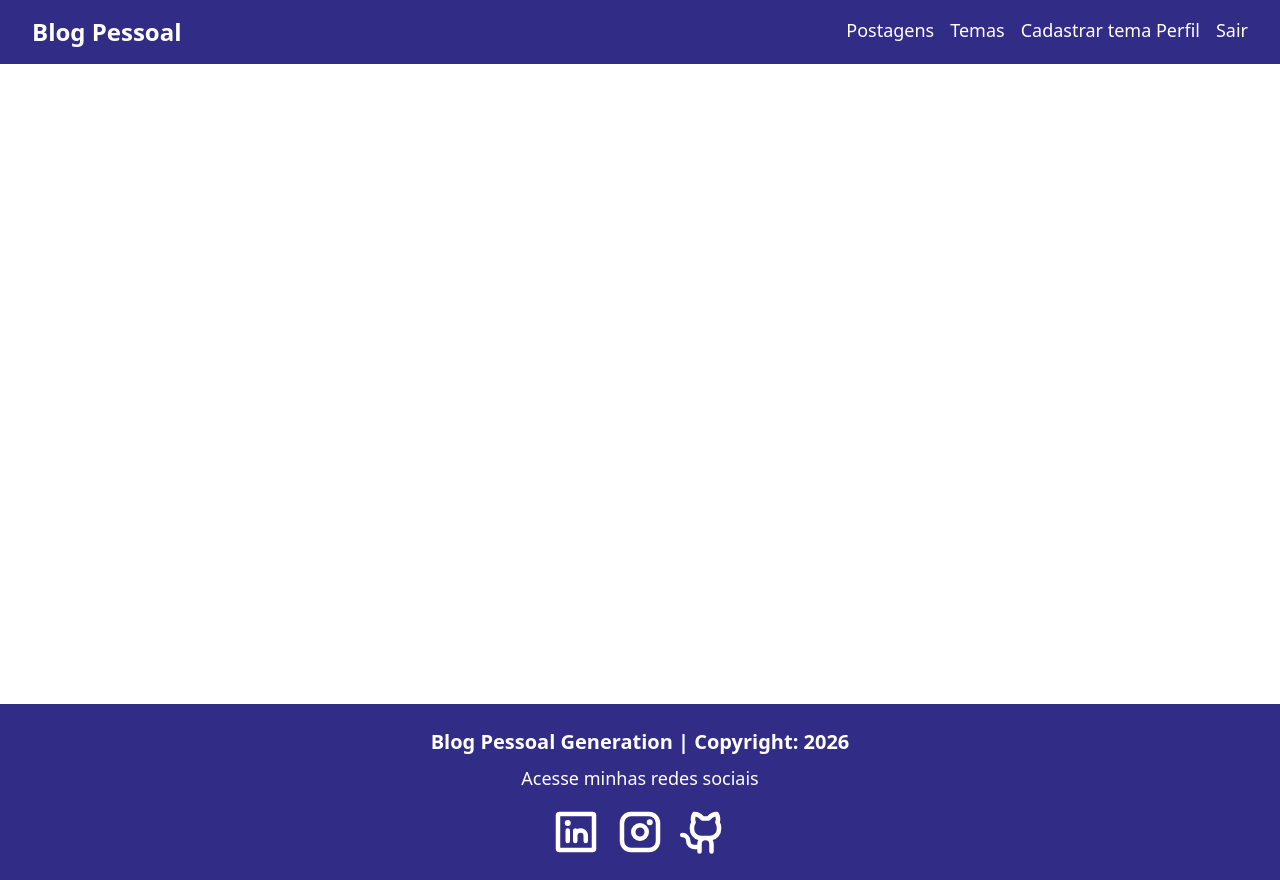
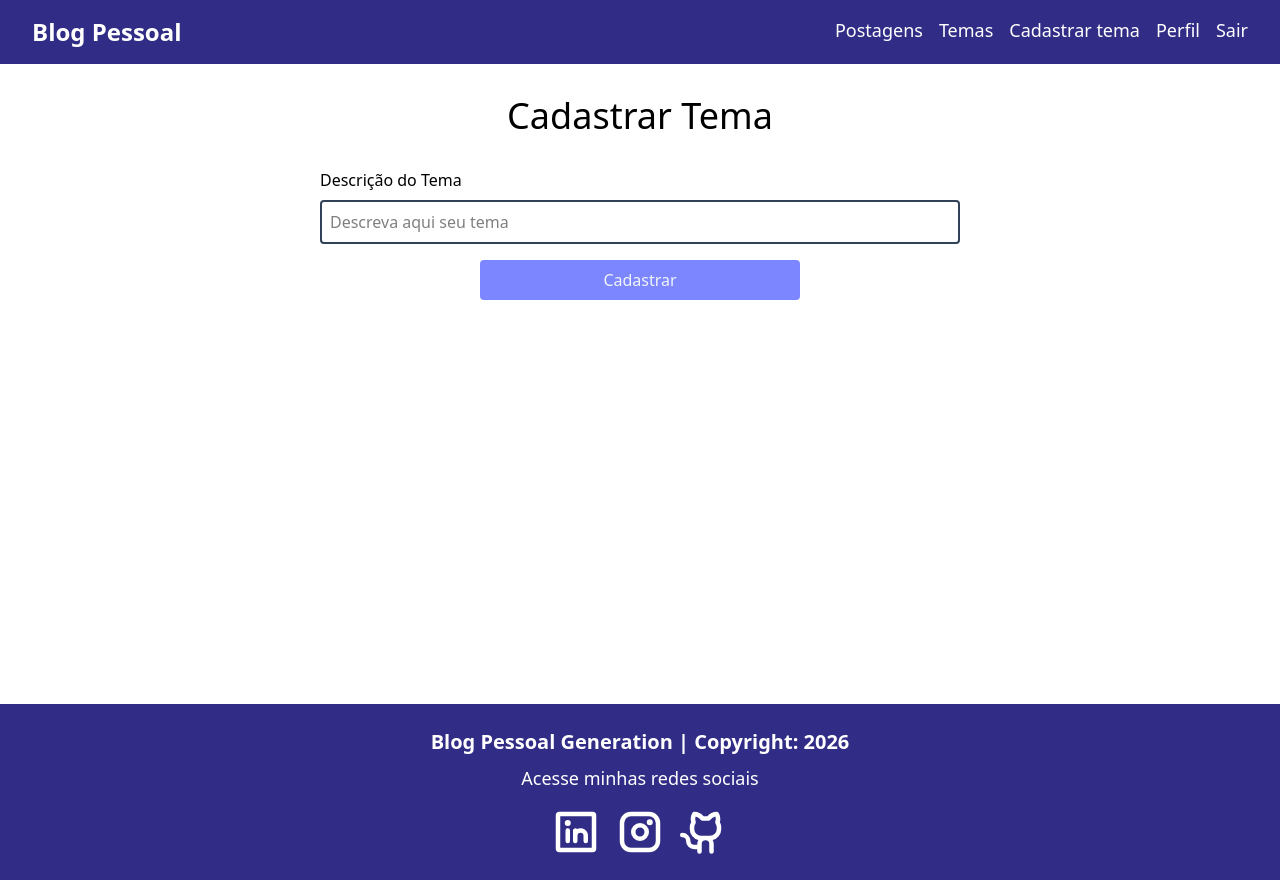
Before and after one commit to ThatianaMattos/blogpessoal, a React (Vite) app: page /cadastrartema in a window 1280 px wide. Built offline with nearby package versions, Linux system fonts and the light colour scheme.

Commit message:
feat: adiciona formulário de tema (estilização)

```diff
--- a/src/App.tsx
+++ b/src/App.tsx
@@ -1,11 +1,12 @@
-import { BrowserRouter, Route, Routes } from 'react-router-dom'
-import Footer from './components/footer/Footer'
-import Navbar from './components/navbar/Navbar'
-import ListaTemas from './components/tema/listatemas/ListaTemas'
-import { AuthProvider } from './contexts/AuthContext'
-import Cadastro from './pages/cadastro/Cadastro'
-import Home from './pages/home/Home'
-import Login from './pages/login/Login'
+import { BrowserRouter, Route, Routes } from "react-router-dom";
+import Footer from "./components/footer/Footer";
+import Navbar from "./components/navbar/Navbar";
+import FormTema from "./components/tema/formtema/FormTema";
+import ListaTemas from "./components/tema/listatemas/ListaTemas";
+import { AuthProvider } from "./contexts/AuthContext";
+import Cadastro from "./pages/cadastro/Cadastro";
+import Home from "./pages/home/Home";
+import Login from "./pages/login/Login";
 
 function App() {
   return (
@@ -17,15 +18,17 @@
             <Routes>
               <Route path="/" element={<Login />} />
               <Route path="/home" element={<Home />} />
-							<Route path="/cadastro"	element={<Cadastro />}/>
+              <Route path="/cadastro" element={<Cadastro />} />
               <Route path="/temas" element={<ListaTemas />} />
+              <Route path="/cadastrartema" element={<FormTema />} />
+              <Route path="/editartema/:id" element={<FormTema />} />
             </Routes>
           </div>
           <Footer />
         </BrowserRouter>
       </AuthProvider>
     </>
-	)
+  );
 }
 
-export default App
+export default App;
--- a/src/components/navbar/Navbar.tsx
+++ b/src/components/navbar/Navbar.tsx
@@ -1,39 +1,46 @@
 import { useContext } from "react";
-import { Link, useNavigate } from "react-router-dom"
+import { Link, useNavigate } from "react-router-dom";
 import { AuthContext } from "../../contexts/AuthContext";
 
 function Navbar() {
-
   const navigate = useNavigate();
 
-    const { handleLogout } = useContext(AuthContext)
+  const { handleLogout } = useContext(AuthContext);
 
   function logout() {
-
-        handleLogout()
-        alert('O Usuário foi desconectado com sucesso!')
-        navigate('/')
+    handleLogout();
+    alert("O Usuário foi desconectado com sucesso!");
+    navigate("/");
   }
 
   return (
     <>
-            <div className='w-full flex justify-center py-4
-            			   bg-indigo-900 text-white'>
+      <div
+        className="w-full flex justify-center py-4
+            			   bg-indigo-900 text-white"
+      >
+        <div className="container flex justify-between text-lg mx-8">
+          <Link to="/home" className="text-2xl font-bold">
+            Blog Pessoal
+          </Link>
 
-                <div className="container flex justify-between text-lg mx-8">
-                    <Link to='/home' className="text-2xl font-bold">Blog Pessoal</Link>
-
-                    <div className='flex gap-4'>
+          <div className="flex gap-4">
             Postagens
-                        <Link to='/temas' className='hover:underline'>Temas</Link>
+            <Link to="/temas" className="hover:underline">
+              Temas
+            </Link>
+            <Link to="/cadastrartema" className="hover:underline">
               Cadastrar tema
+            </Link>
             Perfil
-                        <Link to='' onClick={logout} className='hover:underline'>Sair</Link>
+            <Link to="" onClick={logout} className="hover:underline">
+              Sair
+            </Link>
           </div>
         </div>
       </div>
     </>
-    )
+  );
 }
 
-export default Navbar
+export default Navbar;
--- /dev/null
+++ b/src/components/tema/formtema/FormTema.tsx
@@ -0,0 +1,28 @@
+function FormTema() {
+  return (
+    <div className="container flex flex-col items-center justify-center mx-auto">
+      <h1 className="text-4xl text-center my-8">Cadastrar Tema</h1>
+
+      <form className="w-1/2 flex flex-col gap-4">
+        <div className="flex flex-col gap-2">
+          <label htmlFor="descricao">Descrição do Tema</label>
+          <input
+            type="text"
+            placeholder="Descreva aqui seu tema"
+            name="descricao"
+            className="border-2 border-slate-700 rounded p-2"
+          />
+        </div>
+        <button
+          className="rounded text-slate-100 bg-indigo-400
+                               hover:bg-indigo-800 w-1/2 py-2 mx-auto flex justify-center"
+          type="submit"
+        >
+          Cadastrar
+        </button>
+      </form>
+    </div>
+  );
+}
+
+export default FormTema;
```
Lines whose indentation alone changed are shown as unchanged.
